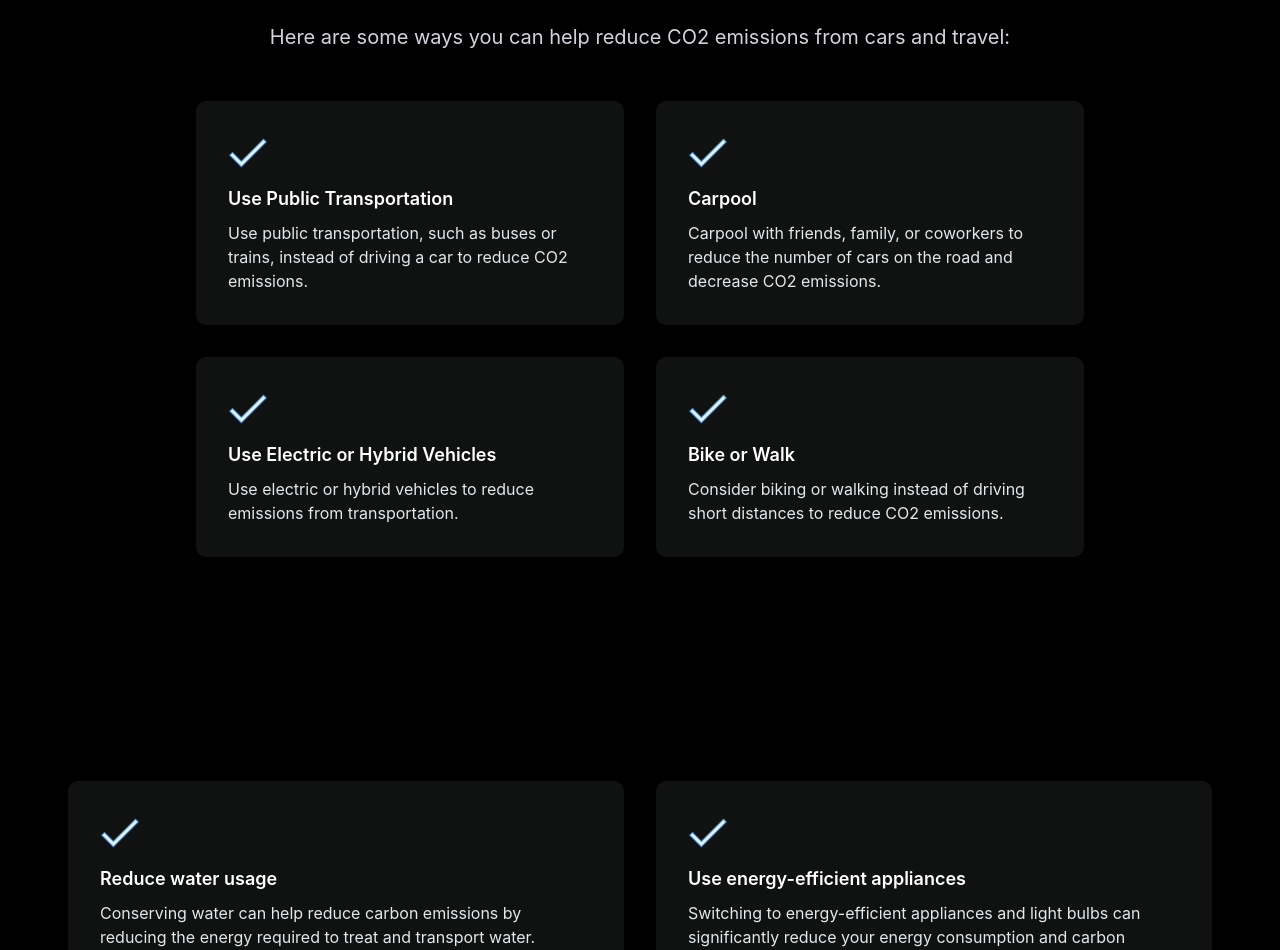
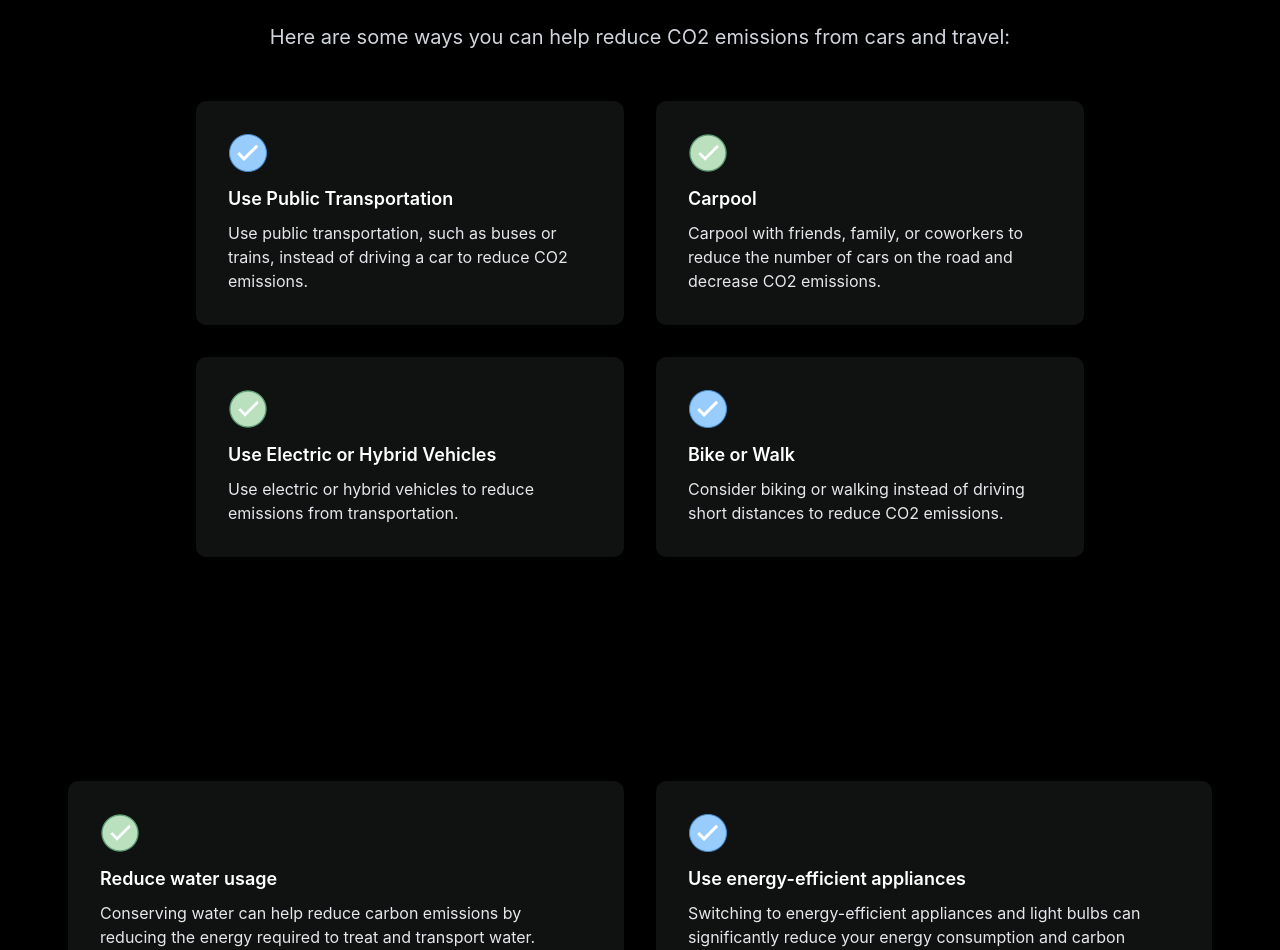
Before and after one commit to YHKimmm/EcoMute, a Next.js app: page / in a window 1280 px wide. Shown: the part 1482-2432 px from the top of the page. Built offline with nearby package versions, Linux system fonts and the light colour scheme.

Commit message:
More Styles

```diff
--- a/components/Main.tsx
+++ b/components/Main.tsx
@@ -1,3 +1,4 @@
+
 import Image from "next/image";
 import Link from "next/link";
 import styles from '../styles/Home.module.css'
@@ -28,7 +29,7 @@ export default function Main() {
             href="/news"
           >
             <div className="flex text-lg">
-              <span className="justify-center">How to Help</span>
+              <span className="justify-center">Learn To Help</span>
             </div>
           </Link>
         </div>
@@ -57,7 +58,7 @@ export default function Main() {
             height="50"
             className="w-10"
             alt="checkmark"
-            src="/checkmark.png"
+            src="/blue_checkmark.png"
           />
           <h3 className="pt-3 font-semibold text-lg text-white">
             Use Public Transportation
@@ -73,7 +74,7 @@ export default function Main() {
             height="50"
             className="w-10"
             alt="checkmark"
-            src="/checkmark.png"
+            src="/another_checkmark.png"
           />
           <h3 className="pt-3 font-semibold text-lg text-white">Carpool</h3>
           <p className="pt-2 value-text text-md text-gray-200 fkrr1">
@@ -87,7 +88,7 @@ export default function Main() {
             height="50"
             className="w-10"
             alt="checkmark"
-            src="/checkmark.png"
+            src="/another_checkmark.png"
           />
           <h3 className="pt-3 font-semibold text-lg text-white">
             Use Electric or Hybrid Vehicles
@@ -103,7 +104,7 @@ export default function Main() {
             height="50"
             className="w-10"
             alt="checkmark"
-            src="/checkmark.png"
+            src="/blue_checkmark.png"
           />
           <h3 className="pt-3 font-semibold text-lg text-white">
             Bike or Walk
@@ -121,7 +122,7 @@ export default function Main() {
             height="50"
             className="w-10"
             alt="checkmark"
-            src="/checkmark.png"
+            src="/another_checkmark.png"
           />
           <h3 className="pt-3 font-semibold text-lg text-white">
           Reduce water usage
@@ -136,7 +137,7 @@ export default function Main() {
             height="50"
             className="w-10"
             alt="checkmark"
-            src="/checkmark.png"
+            src="/blue_checkmark.png"
           />
           <h3 className="pt-3 font-semibold text-lg text-white">
           Use energy-efficient appliances
```
Also changed, not shown: public/another_checkmark.png (added), public/blue_checkmark.png (added).
